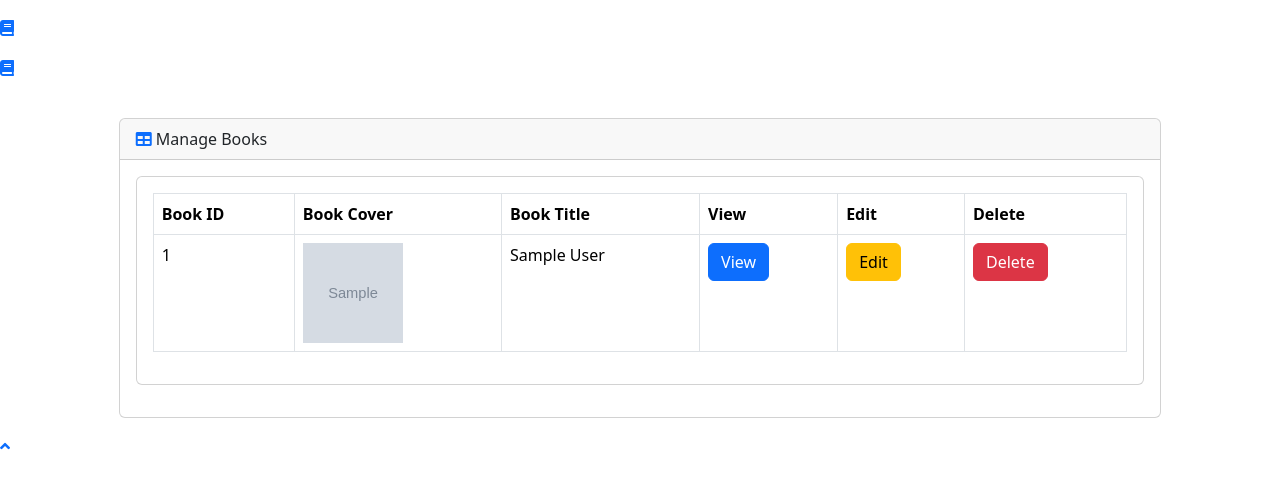
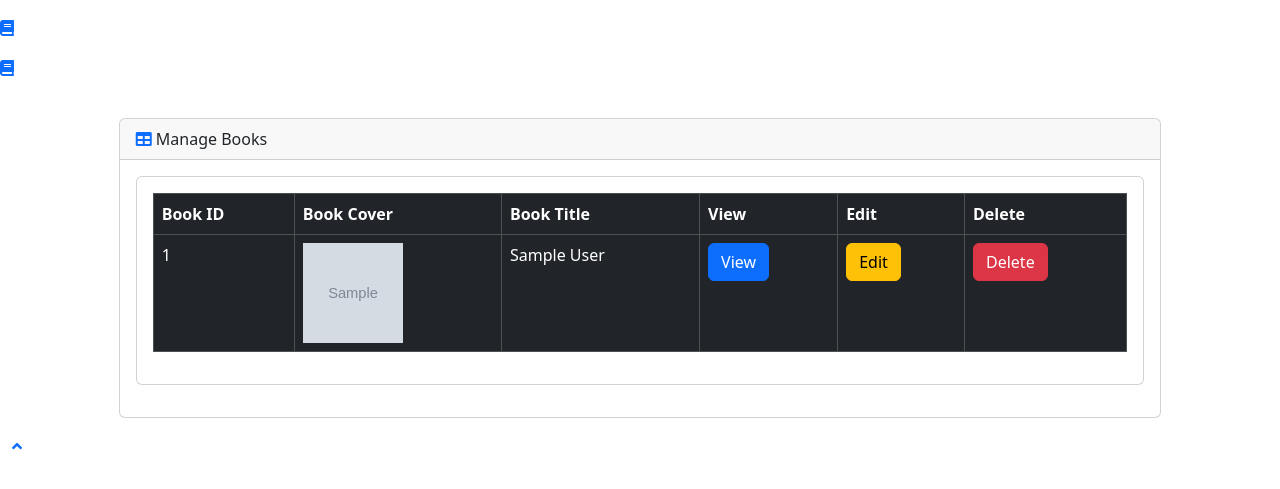
Before and after one commit to magalaReuben/library, a Django app: page /lmbook/ in a window 1280 px wide. Shown: the part 242-731 px from the top of the page. Run offline with Django 4.2, Linux system fonts and the light colour scheme; a user stored in the database is signed in; tables that the repository leaves empty hold one stand-in row (values such as "Sample post"); grey boxes marked "Sample" are stand-in pictures; parts of the project's set-up code (start-up, migrations or seed data) failed here and were passed over; some libraries are stand-ins or nearby versions.

Commit message:
Add files via upload

```diff
--- a/templates/manage_books.html
+++ b/templates/manage_books.html
@@ -28,7 +28,7 @@
                 <div class="card-body">
 
                     <div class="table-responsive">
-                        <table class="table table-bordered" id="dataTable" width="100%" cellspacing="0">
+                        <table class="table table-bordered table-dark" id="dataTable" width="100%" cellspacing="0">
                             <thead>
                             <tr>
                                 <th>Book ID</th>
@@ -68,16 +68,10 @@
           <a href="{% url 'ldbookk' book.pk %}"><button type="button" class="btn btn-danger"> Delete</button></a></td>
 
                                 </tr>
-
                                 <!-- end for and if -->
                                 {% endfor %}
                                 {% endif %}
                             </tbody>
-                        </table>
-
-
-
-
                           {% if is_paginated %}
   <ul class="pagination">
     {% if page_obj.has_previous %}
```
